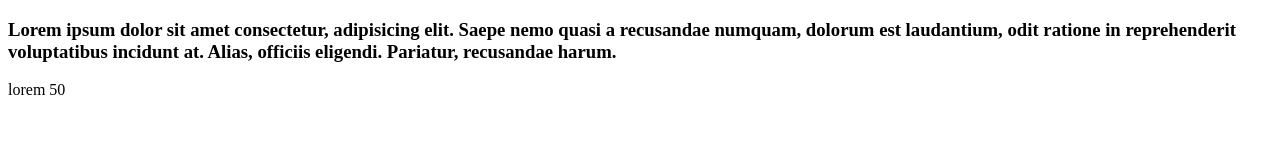
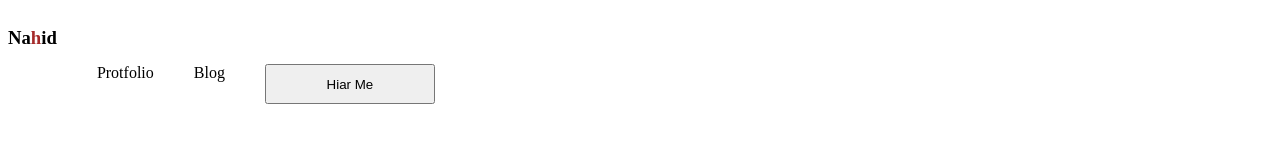
Before and after one commit to nahid10git/my-protfolio, a plain HTML site: page index.html in a window 1280 px wide. Drawn offline with Linux system fonts and the light colour scheme.

Commit message:
navbar create

```diff
--- /dev/null
+++ b/Style/navStyle.css
@@ -0,0 +1,21 @@
+nav{
+    display: flex;
+}
+
+nav ul{
+    display: flex;
+    padding: 20px;
+}
+
+nav li{
+    text-decoration: none;
+    list-style: none;
+    padding: 20px;
+}
+nav button{
+    height: 40px;
+    width: 170px;
+}
+.title{
+    color: brown;
+}
--- a/index.html
+++ b/index.html
@@ -1,13 +1,35 @@
 <!DOCTYPE html>
 <html lang="en">
+
+<link rel="stylesheet" href="Style/navStyle.css">
 <head>
     <meta charset="UTF-8">
     <meta name="viewport" content="width=device-width, initial-scale=1.0">
     <title>This is my protfolio</title>
 </head>
 <body>
-    <h3>Lorem ipsum dolor sit amet consectetur, adipisicing elit. Saepe nemo quasi a recusandae numquam, dolorum est laudantium, odit ratione in reprehenderit voluptatibus incidunt at. Alias, officiis eligendi. Pariatur, recusandae harum.</h3>
-    <p>lorem 50</p>
+    <header>
+        <nav>
+            <h3>Na<span class="title">h</span>id</h3>
+            <ul>
+            <li>Protfolio</li>
+            <li>Blog</li>
+            <li><button>Hiar Me</button></li>
+            </ul>
+
+        </nav>
+    </header>
+
+
+
+    <main>
+
+    </main>
+
+
+    <footer>
+
+    </footer>
 
 </body>
 </html>
```
